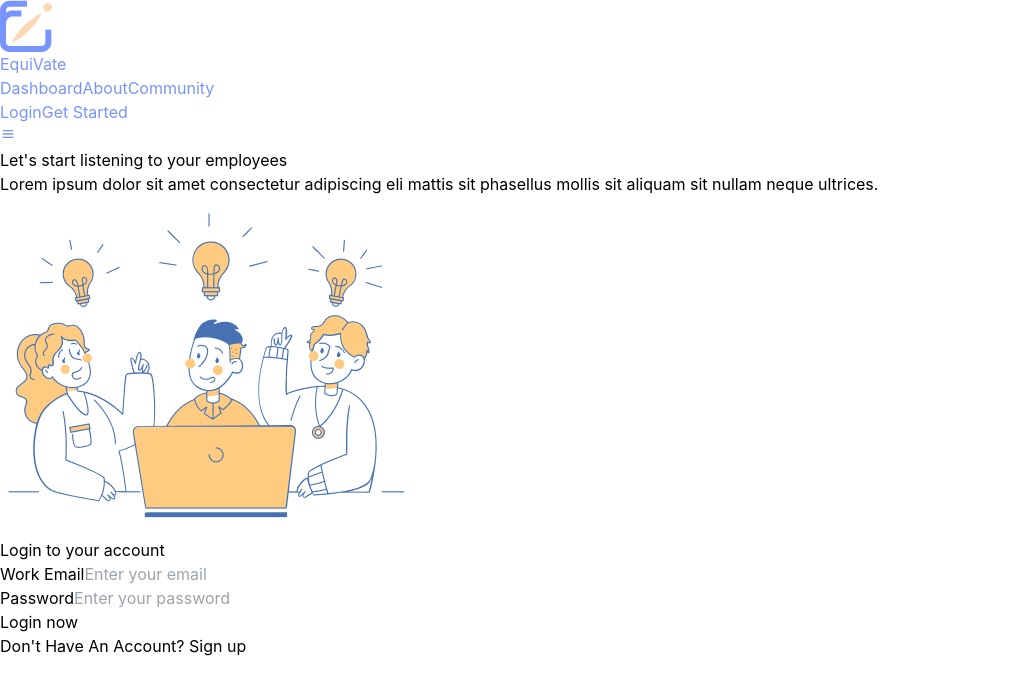
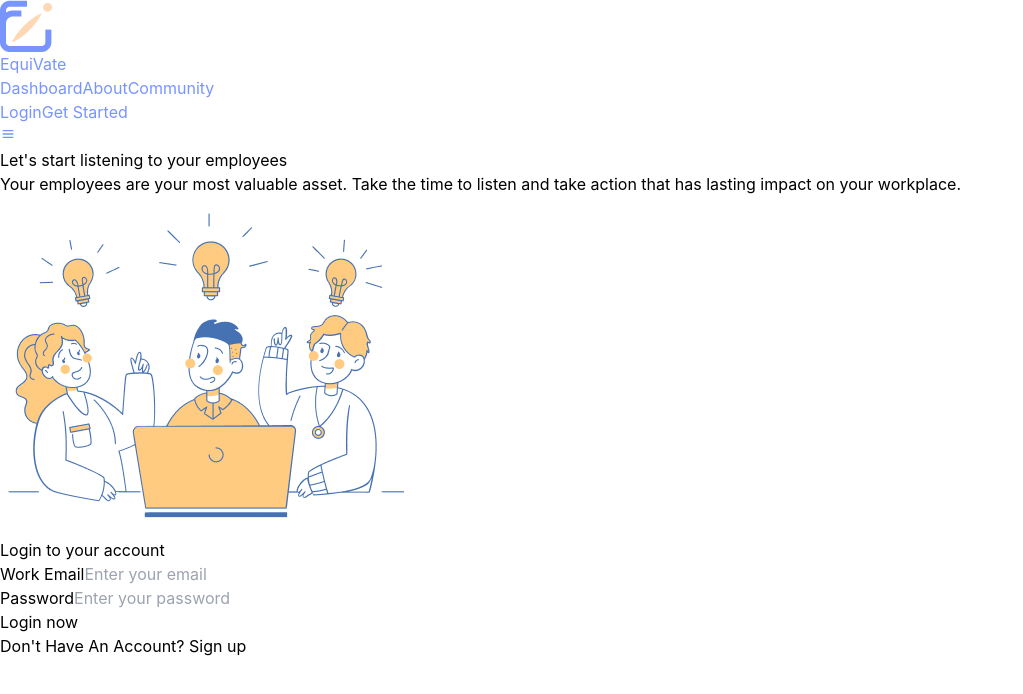
Before and after one commit to cherryontech/guava_dream_fall2023, a React (Create React App) app: page /Login in a window 1280 px wide. Shown: the top 694 px of the page, without its empty margins (0-1023 px from the left). Built offline with nearby package versions, Linux system fonts and the light colour scheme.

Commit message:
chore: Replace placeholder text

```diff
--- a/src/Login.js
+++ b/src/Login.js
@@ -35,7 +35,7 @@ const Login = () => {
                 <section className="flex justify-center mt-0 ml-36" >
                     <div className="flex flex-col gap-y-6 w-4/5" >
                         <h1 className="text-5xl font-bold text-indigo-400 w-3/5">{`Let's start listening to your employees`}</h1>
-                        <p className="text-base text-align-left text-slate-500 w-96">Lorem ipsum dolor sit amet consectetur adipiscing eli mattis sit phasellus mollis sit aliquam sit nullam neque ultrices.</p>
+                        <p className="text-base text-align-left text-slate-500 w-96">Your employees are your most valuable asset. Take the time to listen and take action that has lasting impact on your workplace.</p>
                     <div className="mt-12 ml-60 w-4/5">
                         <img src={ Image } alt="Three cartoon people sitting in front of a computer with lightbulbs above their heads"></img>
                     </div>
--- a/src/Signup.js
+++ b/src/Signup.js
@@ -40,7 +40,7 @@ const Signup = () => {
                 <section className="flex justify-center mt-0 ml-36" >
                     <div className="flex flex-col gap-y-6 w-4/5" >
                         <h1 className="text-5xl font-bold text-indigo-400 w-3/5">{`Let's start listening to your employees`}</h1>
-                        <p className="text-base text-align-left text-slate-500 w-96">Lorem ipsum dolor sit amet consectetur adipiscing eli mattis sit phasellus mollis sit aliquam sit nullam neque ultrices.</p>
+                        <p className="text-base text-align-left text-slate-500 w-96">Your employees are your most valuable asset. Take the time to listen and take action that has lasting impact on your workplace.</p>
                     <div className="mt-12 ml-60 w-4/5">
                         <img src={ Image } alt="Three cartoon people sitting in front of a computer with lightbulbs above their heads"></img>
                     </div>
```
